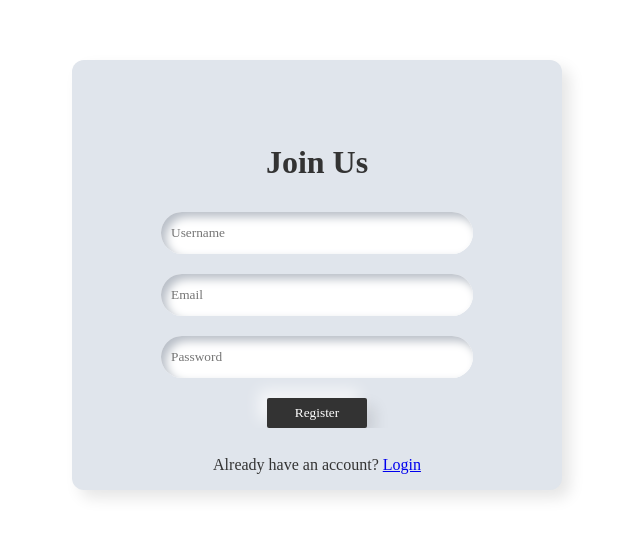
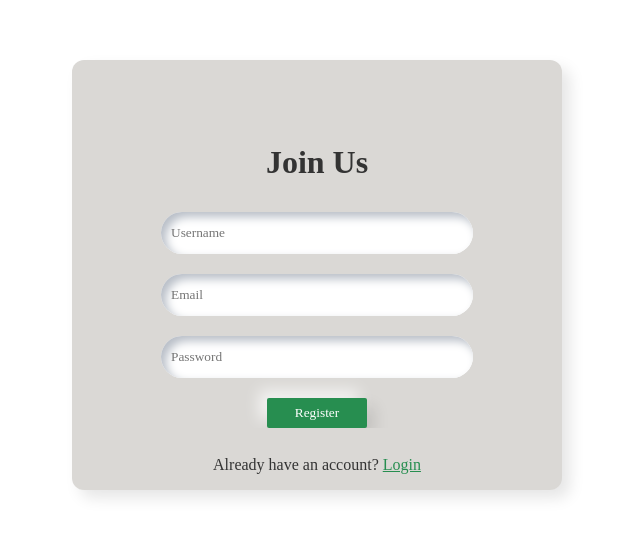
Before and after one commit to imanchalsingh/MERN-Stack-Project, a React (Vite) app in the folder Blog-App/client/: page /register in a window 1280 px wide. Shown: the part 123-660 px from the top of the page, without its empty margins (323-963 px from the left). Built offline with nearby package versions, Linux system fonts and the light colour scheme; a web font is replaced by a local one.

Commit message:
added changes

```diff
--- a/Blog-App/client/src/Components/Auth/Login.tsx
+++ b/Blog-App/client/src/Components/Auth/Login.tsx
@@ -50,7 +50,7 @@ const Login: React.FC = () => {
       >
         <div
           style={{
-            background: "#e0e5ec",
+            background: "#3125132d",
             borderRadius: "12px",
             padding: "15px 20px",
             width: "450px",
@@ -127,7 +127,7 @@ const Login: React.FC = () => {
                 width: "100px",
                 height: "30px",
                 borderRadius: "2px",
-                background: "#333",
+                background: "#278e50",
                 color: "#fff",
                 border: "none",
                 outline: "none",
@@ -142,7 +142,10 @@ const Login: React.FC = () => {
             </button>
           </form>
           <p style={{ position: "absolute", bottom: "0" }}>
-            Don't have an account? <a href="/register">Register</a>
+            Don't have an account?{" "}
+            <a style={{ color: "#278e50" }} href="/register">
+              Register
+            </a>
           </p>
         </div>
       </div>
--- a/Blog-App/client/src/Components/Auth/Register.tsx
+++ b/Blog-App/client/src/Components/Auth/Register.tsx
@@ -51,7 +51,7 @@ const Register: React.FC = () => {
       >
         <div
           style={{
-            background: "#e0e5ec",
+            background: "#3125132d",
             borderRadius: "12px",
             padding: "15px 20px",
             width: "450px",
@@ -148,7 +148,7 @@ const Register: React.FC = () => {
                 width: "100px",
                 height: "30px",
                 borderRadius: "2px",
-                background: "#333",
+                background: "#278e50",
                 color: "#fff",
                 border: "none",
                 outline: "none",
@@ -163,7 +163,10 @@ const Register: React.FC = () => {
             </button>
           </form>
           <p style={{ position: "absolute", bottom: "0" }}>
-            Already have an account? <a href="/login">Login</a>
+            Already have an account?{" "}
+            <a style={{ color: "#278e50" }} href="/login">
+              Login
+            </a>
           </p>
         </div>
       </div>
--- a/Blog-App/client/src/Components/Blog App/Dashboard/Dashboard.tsx
+++ b/Blog-App/client/src/Components/Blog App/Dashboard/Dashboard.tsx
@@ -51,7 +51,7 @@ const Dashboard: React.FC = () => {
             <p onClick={() => navigate("/myposts")}>My Posts</p>
             <p onClick={() => navigate("/articles")}>Articles</p>
             <p onClick={() => navigate("/archive")}>Archive</p>
-            <p onClick={() => navigate("/settings")}>Settings</p>
+            <p onClick={() => navigate("/likedpost")}>Liked Posts</p>
           </div>
 
           <div className="route-page" style={{ padding: "20px" }}>
--- a/Blog-App/client/src/Components/Blog App/Home.tsx
+++ b/Blog-App/client/src/Components/Blog App/Home.tsx
@@ -25,7 +25,6 @@ const App: React.FC = () => {
   const [topPosts, setTopPosts] = useState<User[]>([]); // For fetching top posts
   const [loading, setLoading] = useState<boolean>(true);
   const [error, setError] = useState<string>("");
-
   useEffect(() => {
     const fetchData = async () => {
       try {
@@ -96,7 +95,7 @@ const App: React.FC = () => {
                   display: "flex",
                   alignItems: "center",
                   gap: "5px",
-                  paddingRight:"5px"
+                  paddingRight: "5px",
                 }}
               >
                 <p>{post.views}</p>
@@ -116,14 +115,14 @@ const App: React.FC = () => {
             >
               <p style={{ fontSize: "small" }}>{post.description}</p>
               <button
-              className="view-profile-btn"
+                className="view-profile-btn"
                 style={{
                   width: "300px",
                   backgroundColor: "#278e50",
                   textAlign: "center",
                 }}
               >
-                View Profile
+                View Their Journey
               </button>
             </div>
           </div>
@@ -153,7 +152,7 @@ const App: React.FC = () => {
                   />
                 </div>
                 <div className="comments">
-                  <p>{post.comments}</p>
+                  <p>{post.shares}</p>
                   <ChatBubbleOutlineIcon
                     sx={{
                       fontSize: "20px",
@@ -163,7 +162,7 @@ const App: React.FC = () => {
                   />
                 </div>
                 <div className="shares">
-                  <p>{post.shares}</p>
+                  <p>{post.comments}</p>
                   <ShareIcon
                     sx={{
                       fontSize: "20px",
```
Also changed, not shown: Blog-App/client/src/Components/Blog App/LikedPost.tsx (added, +7 -0 lines).
